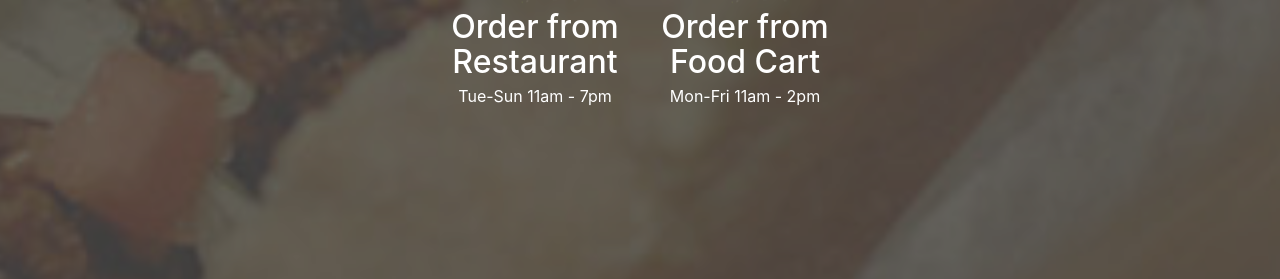
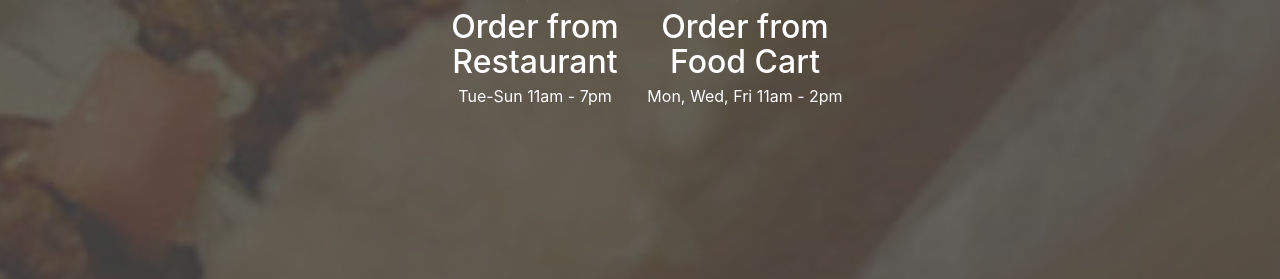
Before and after one commit to ajwahlb/Banzo, a Jekyll site: the page built from index.html, in a window 1280 px wide. Shown: the part 2147-2426 px from the top of the page. Built offline with Jekyll 4.4.1, drawn with Linux system fonts in a browser that asks for light colours; nearby versions of some CDN libraries.

Commit message:
updated hours and layout

```diff
--- a/css/main.css
+++ b/css/main.css
@@ -241,7 +241,7 @@ label {
     padding: 0 2vw;
 }
 .pad6vw{
-    padding: 6vw;
+    padding: 6vw 0;
 }
 .form-row{
     margin-bottom: 10px;
--- a/index.html
+++ b/index.html
@@ -32,7 +32,7 @@ permalink: /
               <img class="default-img" alt="Order from Food Cart" src="/images/order.png" width="100%" style="max-width: 210px;">
               <img class="hover-img" alt="Order from Food Cart" src="/images/order-foodcart.png" width="100%" style="max-width: 210px;">
               <h2>Order from Food Cart</h2>
-              <p>Mon-Fri 11am - 2pm</p>
+              <p>Mon, Wed, Fri 11am - 2pm</p>
             </a>
 					</li>
 				</ul>
@@ -54,33 +54,28 @@ permalink: /
 	</div>
 
 	<div id="contact">
-		<div class="row">
-			<div class="col-md-6 col-12 pad6vw restaurant">
+		<div class="row restaurant">
+			<div class="col-lg-6 col-md-8 col-12 pad6vw">
 				<h1>Restaurant</h1>
 				<div class="p-4 white">
 					<div class="row">
-						<div class="col">
+            <div class="col=12">
               <h2 class="title">Order Online</h2>
   						<p>Don't get up.<br>Make an order while sitting right where you are.</p>
+            </div>
+            <div class="col-6">
+              <h3>Restaurant</h3>
+              <p>Tuesday - Sunday 11am - 7pm</p>
               <a href="https://www.toasttab.com/banzo-sherman-ave/v2/online-order#!/" target="_blank">
                 <button type="button" class="btn-primary btn mb-3">Order from Restaurant</button>
               </a>
+            </div>
+            <div class="col-6">
+              <h3>Food Cart</h3>
+              <p>Mon, Wed, Fri 11am - 2pm</p>
               <a href="https://www.toasttab.com/banzo-food-cart-2105-sherman-ave/v3" target="_blank">
                 <button type="button" class="btn-primary btn mb-3">Order from Food Cart</button>
               </a>
-						</div>
-					</div>
-					<div class="row">
-						<div class="col">
-							<h2 class="title">Restaurant Hours</h2>
-							<p>Monday: Closed<br>
-								Tuesday: 11:00a &ndash; 9:00p<br>
-								Wednesday: 11:00a &ndash; 9:00p<br>
-								Thursday: 11:00a &ndash; 9:00p<br>
-								Friday: 11:00a &ndash; 9:00p<br>
-								Saturday: 11:00a &ndash; 9:00p<br>
-								Sunday: 11:00a &ndash; 9:00p
-							</p>
             </div>
 					</div>
 					<div class="row">
@@ -104,7 +99,7 @@ permalink: /
 					</div>
 				</div>
 			</div>
-			<div class="col-md-6 col-12 pad6vw carts">
+			<!-- <div class="col-md-6 col-12 pad6vw carts">
 				<h1>Food Carts</h1>
 				<div class="p-4 white">
 					<div class="row">
@@ -133,7 +128,7 @@ permalink: /
 					<p><em>NOTE: Food cart season runs <u>April 15th - December 23rd</u>.</em></p>
 					<p><em>Individual cart schedule subject to frequent change. Check social media or call store for most up-to-date locations.</em></p>
 				</div>
-			</div>
+			</div> -->
 		</div>
 	</div>
 
```
Lines whose indentation alone changed are shown as unchanged.
